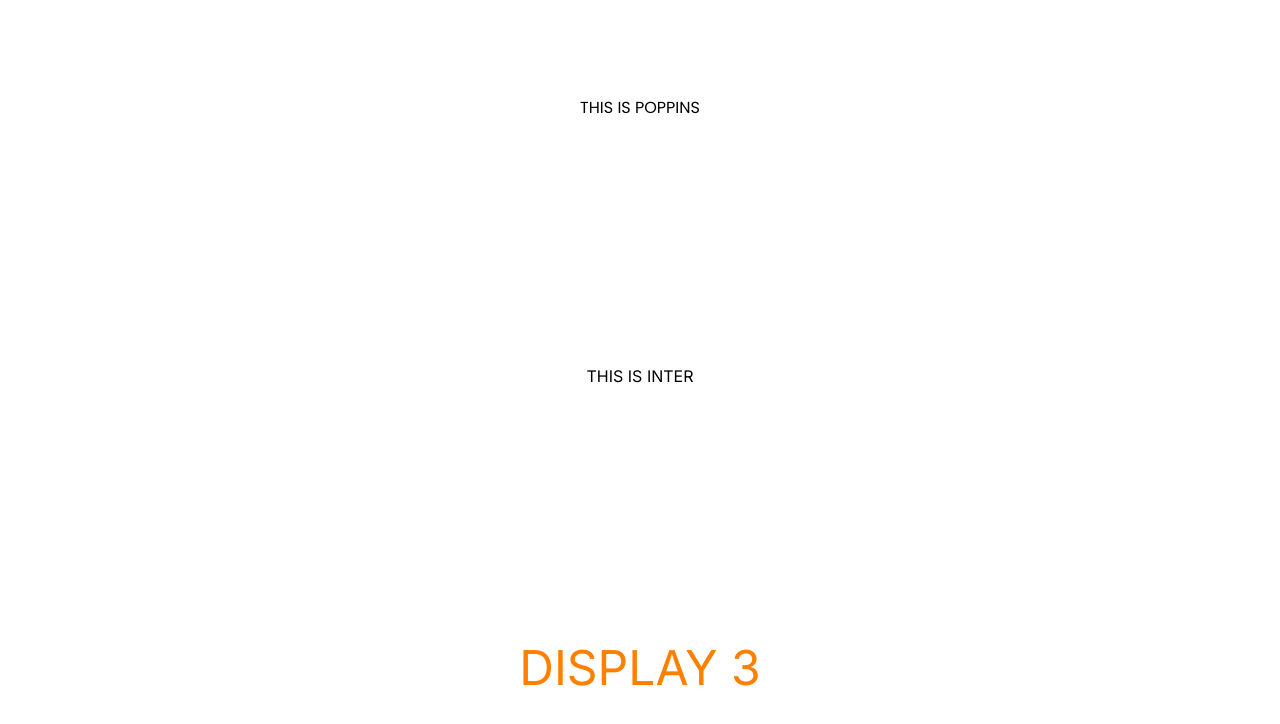
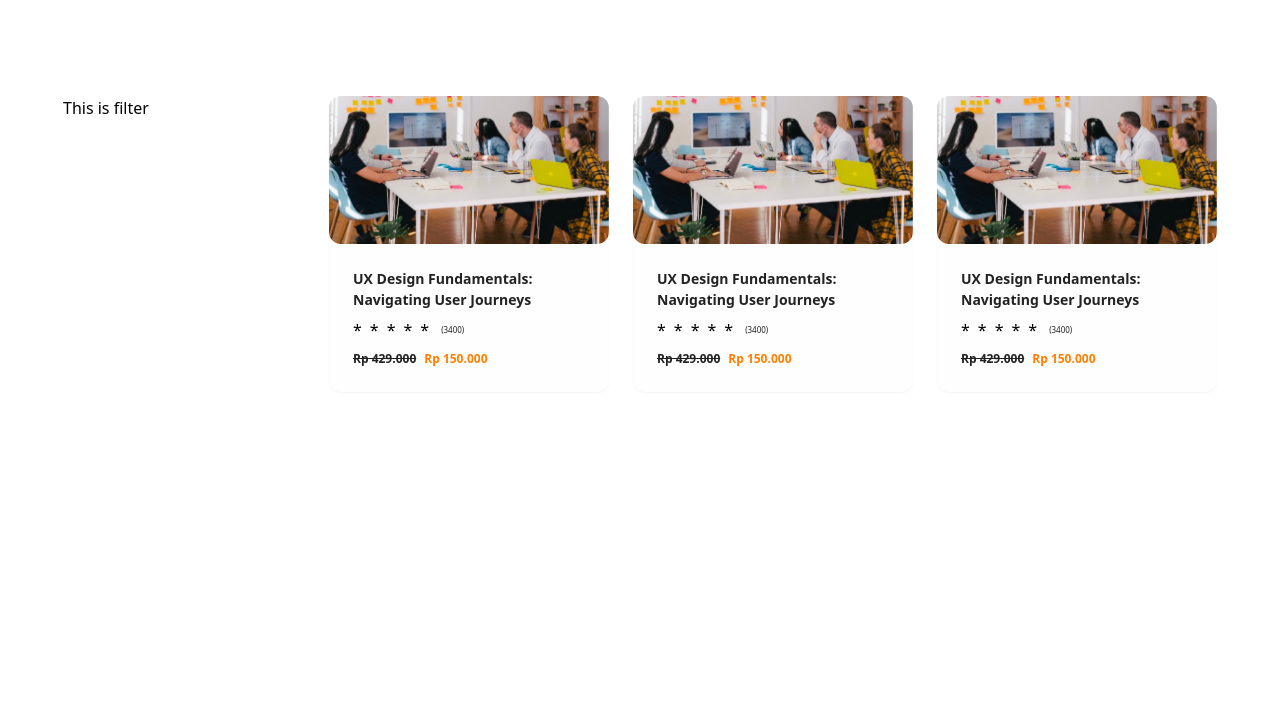
Before and after one commit to amieow/sturdy-fortnight, a Next.js app: page / in a window 1280 px wide. Shown: the top 724 px of the page. Built offline with nearby package versions, Linux system fonts and the light colour scheme.

Commit message:
fix button component. Add Card,CourseMiniCard Component

```diff
--- a/app/page.tsx
+++ b/app/page.tsx
@@ -1,21 +1,32 @@
-"use client"
-import { useTheme } from "next-themes"
-import { Button } from "@/components/atoms/Button"
-import Typography from "@/components/atoms/Typography"
+"use client";
+import { useTheme } from "next-themes";
+import { Button } from "@/components/atoms/Button";
+import Typography from "@/components/atoms/Typography";
+import { Card } from "@/components/atoms/Card";
+import CourseMiniCard from "@/components/molecules/CourseMiniCard";
 
 export default function Home() {
   // const { setTheme } = useTheme();
   return (
-		<main className="flex min-h-screen flex-col items-center justify-between p-24 container">
-			<h1 className={"font-poppins"}>THIS IS POPPINS</h1>
-			<h1 className={"font-inter"}>THIS IS INTER</h1>
-			<Typography
-				as={"h1"}
-				type={"display3"}
-				font={"inter"}
-				color={"primary"}>
-				DISPLAY 3
-			</Typography>
+    <main className="flex min-h-screen flex-col items-center justify-between py-24 container">
+      <div className={"flex flex-row gap-4"}>
+        {/*FILTER*/}
+        <div className={"min-w-[250px]"}>This is filter</div>
+        <div className={"grid grid-cols-3 gap-6"}>
+          {[1, 2, 3].map((index) => (
+            <CourseMiniCard
+              title={"UX Design Fundamentals: Navigating User Journeys"}
+              discountPrice={429000}
+              price={150000}
+              star={1}
+              totalReview={3400}
+              key={index}
+              imageUrl={"/courses/course1.png"}
+            />
+          ))}
+        </div>
+      </div>
+
       {/*<Button*/}
       {/*  className={"bg-primary dark:bg-accent"}*/}
       {/*  onClick={() => setTheme("dark")}*/}
@@ -24,5 +35,5 @@ export default function Home() {
       {/*</Button>*/}
       {/* <LevelStatus status={"Intermediate"} /> */}
     </main>
-	)
+  );
 }
--- a/components/atoms/Button.tsx
+++ b/components/atoms/Button.tsx
@@ -2,37 +2,35 @@ import * as React from "react";
 import { cva, type VariantProps } from "class-variance-authority";
 import { cn } from "@/lib/utils";
 
-const buttonVariants = cva(
-  "inline-flex items-center justify-center rounded-md text-sm font-medium ring-offset-background transition-colors focus-visible:outline-none focus-visible:ring-2 focus-visible:ring-ring focus-visible:ring-offset-2 disabled:pointer-events-none disabled:opacity-50",
-  {
+const buttonVariants = cva("rounded-md  text-neutral07 font-inter font-[600]", {
   variants: {
     variant: {
-        primary: "bg-primary text-primary-foreground hover:bg-primary/90",
-        secondary: "bg-transparent border-[1px] border-primary",
-        tertiary: "bg-transparent text-primary",
-        // default: "bg-primary text-primary-foreground hover:bg-primary/90",
-        // destructive:
-        //   "bg-destructive text-destructive-foreground hover:bg-destructive/90",
-        // outline:
-        //   "border border-input bg-background hover:bg-accent hover:text-accent-foreground",
-        // secondary:
-        //   "bg-secondary text-secondary-foreground hover:bg-secondary/80",
-        // ghost: "hover:bg-accent hover:text-accent-foreground",
-        // link: "text-primary underline-offset-4 hover:underline",
+      primary: `bg-primary
+            hover:bg-primaryHover
+            focus:bg-primaryPressed
+            disabled:bg-neutral02
+            disabled:text-neutral03`,
+      secondary: `text-primary border-[1px] border-primary
+            hover:bg-primarySurface hover:border-primarySurface hover:text-primaryHover
+            focus:bg-primaryBorder focus:border-primaryBorder focus:text-primaryPressed
+            disabled:bg-neutral06 disabled:text-neutral03 disabled:border-[1px] disabled:border-neutral01`,
+      tertiary: `text-primary
+            hover:text-primaryHover
+            focus:text-primaryPressed
+            disabled:text-neutral07  disabled:dark:text-neutral04 `,
     },
     size: {
-        default: "h-10 px-4 py-2",
-        sm: "h-9 rounded-md px-3",
-        lg: "h-11 rounded-md px-8",
-        icon: "h-10 w-10",
+      medium: "h-10 py-2 px-4 text-textM",
+      small: "h-8 px-2 text-textS",
+      large: "h-12 px-8 text-textL",
+      icon: "!rounded-full h-10 w-10",
     },
   },
   defaultVariants: {
     variant: "primary",
-      size: "default",
+    size: "medium",
   },
-  },
-);
+});
 
 export interface ButtonProps
   extends React.ButtonHTMLAttributes<HTMLButtonElement>,
--- /dev/null
+++ b/components/atoms/Card.tsx
@@ -0,0 +1,85 @@
+import * as React from "react";
+import { cn } from "@/lib/utils";
+
+const Card = React.forwardRef<
+  HTMLDivElement,
+  React.HTMLAttributes<HTMLDivElement>
+>(({ className, ...props }, ref) => (
+  <div
+    ref={ref}
+    className={cn(
+      "rounded-xl shadow-sm bg-neutral01 dark:bg-neutral06",
+      className,
+    )}
+    {...props}
+  />
+));
+Card.displayName = "Card";
+
+const CardHeader = React.forwardRef<
+  HTMLDivElement,
+  React.HTMLAttributes<HTMLDivElement>
+>(({ className, ...props }, ref) => (
+  <div
+    ref={ref}
+    className={cn("flex flex-col space-y-1.5 p-6", className)}
+    {...props}
+  />
+));
+CardHeader.displayName = "CardHeader";
+
+const CardTitle = React.forwardRef<
+  HTMLParagraphElement,
+  React.HTMLAttributes<HTMLHeadingElement>
+>(({ className, ...props }, ref) => (
+  <h3
+    ref={ref}
+    className={cn(
+      "text-2xl font-semibold leading-none tracking-tight",
+      className,
+    )}
+    {...props}
+  />
+));
+CardTitle.displayName = "CardTitle";
+
+const CardDescription = React.forwardRef<
+  HTMLParagraphElement,
+  React.HTMLAttributes<HTMLParagraphElement>
+>(({ className, ...props }, ref) => (
+  <p
+    ref={ref}
+    className={cn("text-sm text-muted-foreground", className)}
+    {...props}
+  />
+));
+CardDescription.displayName = "CardDescription";
+
+const CardContent = React.forwardRef<
+  HTMLDivElement,
+  React.HTMLAttributes<HTMLDivElement>
+>(({ className, ...props }, ref) => (
+  <div ref={ref} className={cn("p-6 pt-0", className)} {...props} />
+));
+CardContent.displayName = "CardContent";
+
+const CardFooter = React.forwardRef<
+  HTMLDivElement,
+  React.HTMLAttributes<HTMLDivElement>
+>(({ className, ...props }, ref) => (
+  <div
+    ref={ref}
+    className={cn("flex items-center p-6 pt-0", className)}
+    {...props}
+  />
+));
+CardFooter.displayName = "CardFooter";
+
+export {
+  Card,
+  CardHeader,
+  CardFooter,
+  CardTitle,
+  CardDescription,
+  CardContent,
+};
--- a/components/atoms/Typography.tsx
+++ b/components/atoms/Typography.tsx
@@ -3,6 +3,7 @@ import { cn } from "@/lib/utils";
 import { cva } from "class-variance-authority";
 
 const TypographyVariant = [
+  "textXS",
   "textS",
   "textM",
   "textL",
@@ -23,7 +24,7 @@ type TypographyProps<T extends React.ElementType> = {
   as?: T;
   className?: string;
   color?: (typeof TypographyColor)[number];
-  type?: (typeof TypographyVariant)[number];
+  size?: (typeof TypographyVariant)[number];
   font?: (typeof TypographyFont)[number];
   thick?: (typeof TypographyThick)[number];
   children: React.ReactNode;
@@ -39,7 +40,8 @@ const typographyVariant = cva("leading-none", {
       poppins: "font-poppins",
       inter: "font-inter",
     },
-    type: {
+    size: {
+      textXS: "text-[8px]",
       textS: "text-[12px]",
       textM: "text-[14px]",
       textL: "text-[16px]",
@@ -53,10 +55,10 @@ const typographyVariant = cva("leading-none", {
       display1: "text-[64px]",
     },
     thick: {
-      bolder: "800",
-      bold: "700",
-      semibold: "600",
-      regular: "400",
+      bolder: "font-[800]",
+      bold: "font-[700]",
+      semibold: "font-[600]",
+      regular: "font-[400]",
     },
     color: {
       default: "text-neutral06 dark:text-neutral01",
@@ -64,7 +66,7 @@ const typographyVariant = cva("leading-none", {
       accent: "text-accent",
     },
     defaultVariant: {
-      type: "textM",
+      size: "textM",
       color: "default",
       font: "poppins",
       thick: "regular",
@@ -78,7 +80,7 @@ const Typography: TypographyComponent = React.forwardRef(
   <T extends React.ElementType = "p">(
     {
       as,
-      type,
+      size,
       color = "default",
       font,
       thick,
@@ -97,7 +99,7 @@ const Typography: TypographyComponent = React.forwardRef(
             font,
             color,
             thick,
-            type,
+            size,
             className,
           }),
         )}
--- /dev/null
+++ b/components/molecules/CourseMiniCard.tsx
@@ -0,0 +1,81 @@
+import { Card, CardContent } from "@/components/atoms/Card";
+import Typography from "@/components/atoms/Typography";
+import { formatRupiah } from "@/lib/formatter";
+import Image from "next/image";
+
+export type CourseMiniCardType = {
+  imageUrl: string;
+  title: string;
+  discountPrice: number;
+  price: number;
+  star: number;
+  totalReview: number;
+};
+
+const CourseMiniCard = ({
+  imageUrl,
+  title,
+  star,
+  totalReview,
+  price,
+  discountPrice,
+}: CourseMiniCardType) => {
+  return (
+    <Card>
+      <Image
+        width={280}
+        height={280}
+        src={imageUrl}
+        alt={title}
+        className={"rounded-xl"}
+      />
+
+      <CardContent className={"space-y-2 min-w-[280px] py-6 "}>
+        <Typography
+          size={"textM"}
+          thick={"bold"}
+          color={"default"}
+          className={"max-w-[230px] capitalize"}
+          as={"h4"}
+        >
+          {title}
+        </Typography>
+        <Review totalReview={totalReview} star={star} />
+        <Price price={price} discountPrice={discountPrice} />
+      </CardContent>
+    </Card>
+  );
+};
+
+const Review = ({
+  totalReview,
+  star,
+}: Pick<CourseMiniCardType, "totalReview" | "star">) => (
+  <div className={"flex flex-row gap-3 items-center"}>
+    {/*STAR*/}
+    <div className={"flex flex-row gap-2"}>
+      <div>*</div>
+      <div>*</div>
+      <div>*</div>
+      <div>*</div>
+      <div>*</div>
+    </div>
+    <Typography size={"textXS"}>({totalReview})</Typography>
+  </div>
+);
+
+const Price = ({
+  discountPrice,
+  price,
+}: Pick<CourseMiniCardType, "discountPrice" | "price">) => (
+  <div className={"flex flex-row gap-2"}>
+    <Typography size={"textS"} thick={"bold"} className={"line-through"}>
+      {formatRupiah(discountPrice)}
+    </Typography>
+    <Typography size={"textS"} thick={"bold"} color={"primary"}>
+      {formatRupiah(price)}
+    </Typography>
+  </div>
+);
+
+export default CourseMiniCard;
--- /dev/null
+++ b/lib/formatter.ts
@@ -0,0 +1,17 @@
+export const formatThousand = (input: number): string => {
+  const options = {
+    style: "decimal",
+    maximumFractionDigits: 0,
+    minimumFractionDigits: 0,
+  };
+  return input.toLocaleString("id-ID", options);
+};
+
+export const formatRupiah = (input: number): string => {
+  return new Intl.NumberFormat("id-ID", {
+    style: "currency",
+    currency: "IDR",
+    maximumFractionDigits: 0,
+    minimumFractionDigits: 0,
+  }).format(input);
+};
--- a/tailwind.config.ts
+++ b/tailwind.config.ts
@@ -28,7 +28,21 @@ const config: Config = {
         neutral04: "#666666",
         neutral05: "#444444",
         neutral06: "#222222",
+        neutral07: "#1D1D1D",
         accent: "#69C4FA",
+      },
+      fontSize: {
+        textS: "12px",
+        textM: "14px",
+        textL: "16px",
+        textXl: "18px",
+        heading4: "24px",
+        heading3: "28px",
+        heading2: "32px",
+        heading1: "36px",
+        display3: "48px",
+        display2: "56px",
+        display1: "64px",
       },
     },
   },
```
Also changed, not shown: public/courses/course1.png (added), public/courses/course2.png (added). Lines whose indentation alone changed are shown as unchanged.
